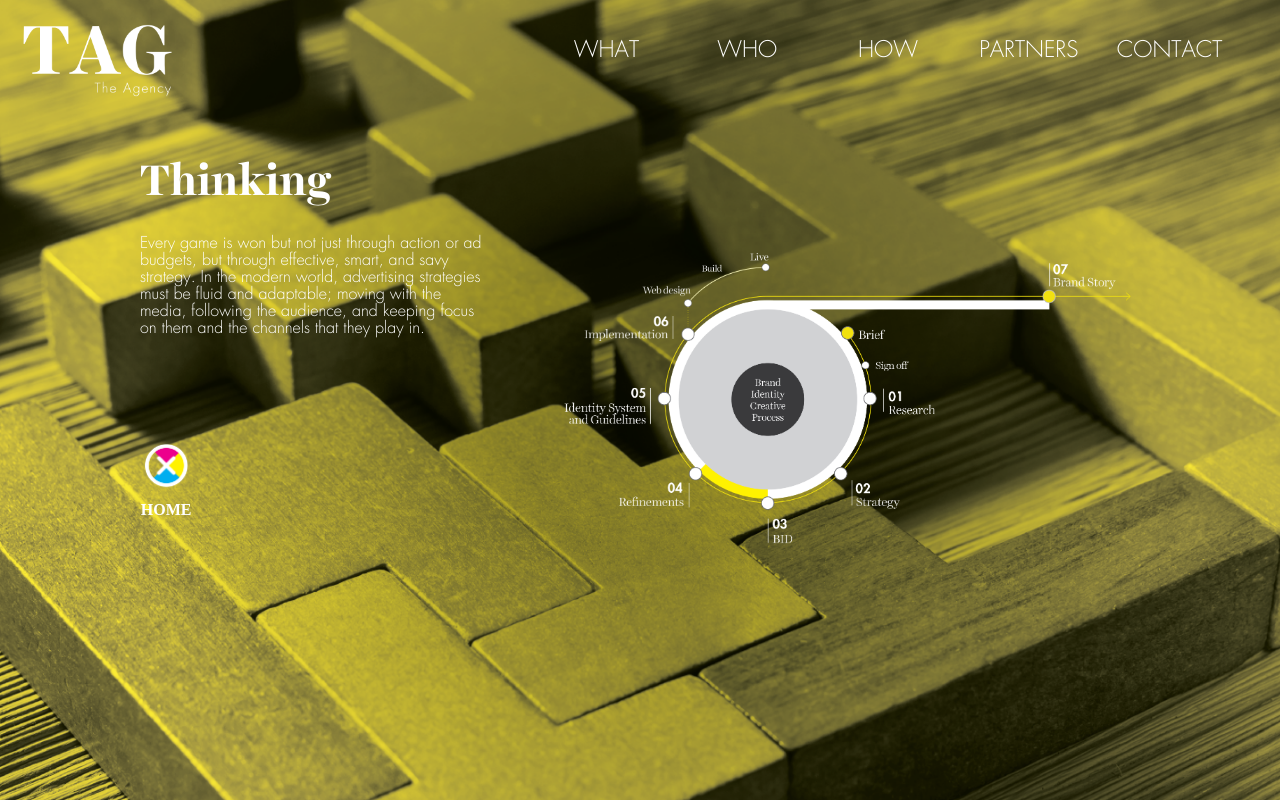
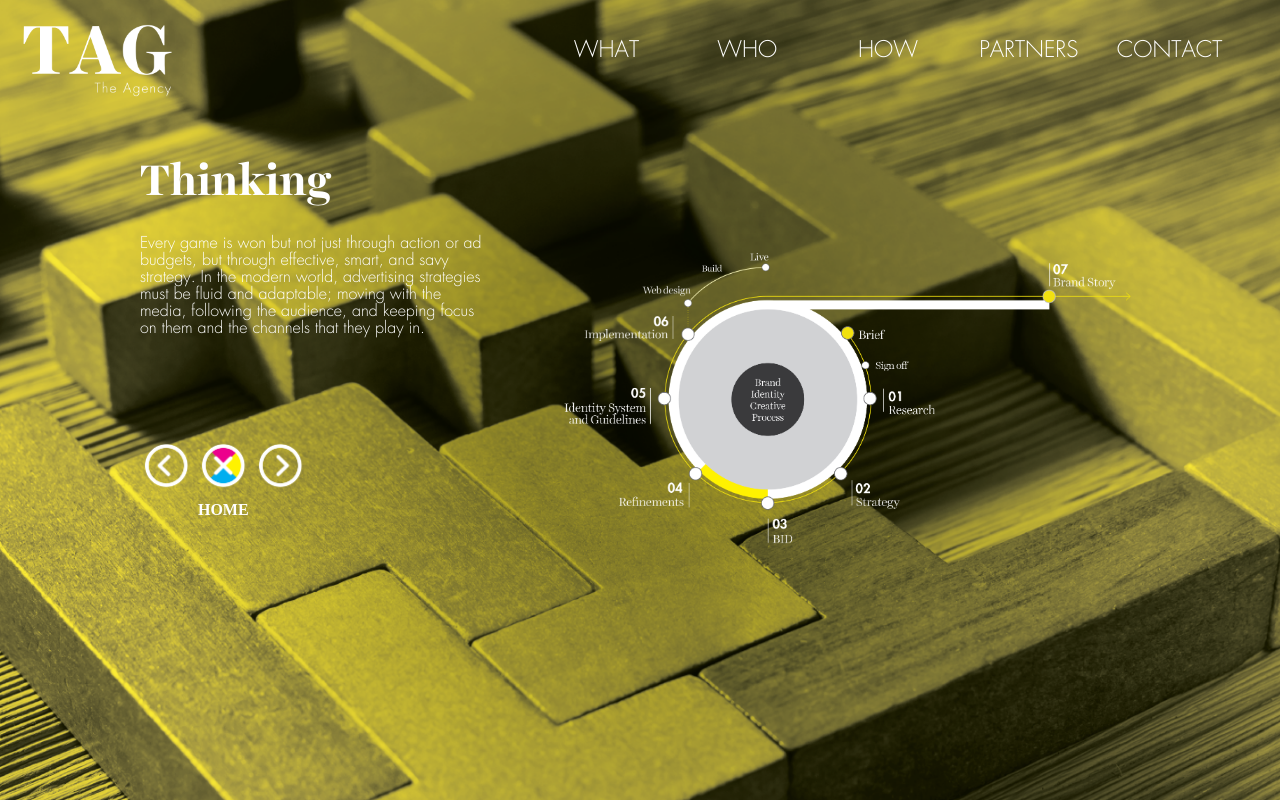
Before and after one commit to TagTheAgency/Tag-site-2.0, a PHP site: page /pages/strategy.html in a window 1280 px wide. Run offline with PHP 8.4, Linux system fonts and the light colour scheme.

Commit message:
add forward/back icons

```diff
--- a/pages/influencers.html
+++ b/pages/influencers.html
@@ -46,9 +46,15 @@
 				</div>
 			</div>
 			<div class="icons icons--light">
+				<div class="icons__icon" ng-click="go('/done')">
+					<div class="icons__image icons__image--back icons__image--back--light"></div>
+				</div>
 				<div class="icons__icon" ng-click="go('/')">
 					<div class="icons__image icons__image--home icons__image--home--light"></div>
 					<div class="icons__text">Home</div>
+				</div>
+				<div class="icons__icon" ng-click="go('/doing')">
+					<div class="icons__image icons__image--forward icons__image--forward--light"></div>
 				</div>
 			</div>
 		</div>
--- a/pages/production.html
+++ b/pages/production.html
@@ -46,9 +46,15 @@
 				</div>
 			</div>
 			<div class="icons icons--light">
+				<div class="icons__icon" ng-click="go('/influencers')">
+					<div class="icons__image icons__image--back icons__image--back--light"></div>
+				</div>
 				<div class="icons__icon" ng-click="go('/')">
 					<div class="icons__image icons__image--home icons__image--home--light"></div>
 					<div class="icons__text">Home</div>
+				</div>
+				<div class="icons__icon" ng-click="go('/vr')">
+					<div class="icons__image icons__image--forward icons__image--forward--light"></div>
 				</div>
 			</div>
 		</div>
--- a/pages/strategy.html
+++ b/pages/strategy.html
@@ -36,9 +36,15 @@
 				<img src="../imgs/TAG The Agency thinking page diagram-59.png">
 			</div>
 			<div class="icons icons--light">
+				<div class="icons__icon" ng-click="go('/vr')">
+					<div class="icons__image icons__image--back icons__image--back--light"></div>
+				</div>
 				<div class="icons__icon" ng-click="go('/')">
 					<div class="icons__image icons__image--home icons__image--home--light"></div>
 					<div class="icons__text">Home</div>
+				</div>
+				<div class="icons__icon" ng-click="go('/done')">
+					<div class="icons__image icons__image--forward icons__image--forward--light"></div>
 				</div>
 			</div>
 		</div>
--- a/pages/vr.html
+++ b/pages/vr.html
@@ -51,9 +51,15 @@
 				</div>
 			</div>
 			<div class="icons icons--light">
+				<div class="icons__icon" ng-click="go('/doing')">
+					<div class="icons__image icons__image--back icons__image--back--light"></div>
+				</div>
 				<div class="icons__icon" ng-click="go('/')">
 					<div class="icons__image icons__image--home icons__image--home--light"></div>
 					<div class="icons__text">Home</div>
+				</div>
+				<div class="icons__icon" ng-click="go('/thinking')">
+					<div class="icons__image icons__image--forward icons__image--forward--light"></div>
 				</div>
 				<div class="icons__icon" ng-click="openTab('https://itunes.apple.com/us/app/vrstudio/id1171505347')">
 					<div class="icons__image icons__image--app"></div>
--- a/pages/work.html
+++ b/pages/work.html
@@ -110,9 +110,15 @@
 				</div>
 			</div>
 			<div class="icons">
+				<div class="icons__icon" ng-click="go('/thinking')">
+					<div class="icons__image icons__image--back"></div>
+				</div>
 				<div class="icons__icon" ng-click="go('/')">
 					<div class="icons__image icons__image--home"></div>
 					<div class="icons__text">Home</div>
+				</div>
+				<div class="icons__icon" ng-click="go('/influencers')">
+					<div class="icons__image icons__image--forward"></div>
 				</div>
 			</div>
 		</div>
--- a/stylesheets/style.css
+++ b/stylesheets/style.css
@@ -189,7 +189,7 @@ header {
     float: left;
     width: 15%;
     padding-bottom: 15%;
-    margin: 0 20px 0 0;
+    margin: 0 5px 0 0;
     cursor: pointer; }
   .icons__image {
     width: 100%;
@@ -209,9 +209,20 @@ header {
       .icons__image--home--light {
         background-image: url("../imgs/icons/home-icon-white.png"); }
     .icons__image--app {
+      margin-left: 50px;
       width: 250%;
       background-position: center;
       background-image: url("../imgs/icons/Download_on_the_App_Store_Badge_US-UK_135x40.svg"); }
+    .icons__image--back {
+      background-image: url("../imgs/icons/Icon-71.png"); }
+      .icons__image--back--light {
+        -webkit-filter: invert(1);
+        filter: invert(1); }
+    .icons__image--forward {
+      background-image: url("../imgs/icons/Icon-72.png"); }
+      .icons__image--forward--light {
+        -webkit-filter: invert(1);
+        filter: invert(1); }
   .icons__text {
     text-transform: uppercase;
     font-family: 'Futura';
@@ -272,7 +283,7 @@ header {
     background-position: center; }
     @media only screen and (max-width: 64em) and (orientation: portrait) {
       .nav-top__logo {
-        width: 150px; } }
+        width: 200px; } }
     .nav-top__logo--dark {
       background-image: url("../imgs/logos/TAG_logo_tag_black_blacktag.png"); }
     .nav-top__logo--light {
@@ -383,36 +394,31 @@ header {
   .cmyk-crosses__image--blue:hover {
     background-image: url("../imgs//icons/cmyk-blue-active.png"); }
   .cmyk-crosses__text--blue {
-    color: #00AEEF;
-    text-shadow: 0px 0px 7px rgba(255, 255, 255, 0.5); }
+    color: #00AEEF; }
   .cmyk-crosses__image--pink {
     background-image: url("../imgs//icons/cmyk-pink.png"); }
   .cmyk-crosses__image--pink:hover {
     background-image: url("../imgs//icons/cmyk-pink-active.png"); }
   .cmyk-crosses__text--pink {
-    color: #EC008C;
-    text-shadow: 0px 0px 7px rgba(255, 255, 255, 0.5); }
+    color: #EC008C; }
   .cmyk-crosses__image--yellow {
     background-image: url("../imgs//icons/cmyk-yellow.png"); }
   .cmyk-crosses__image--yellow:hover {
     background-image: url("../imgs//icons/cmyk-yellow-active.png"); }
   .cmyk-crosses__text--yellow {
-    color: #FFF200;
-    text-shadow: 0px 0px 7px rgba(255, 255, 255, 0.5); }
+    color: #FFF200; }
   .cmyk-crosses__image--white {
     background-image: url("../imgs//icons/cmyk-white.png"); }
   .cmyk-crosses__image--white:hover {
     background-image: url("../imgs//icons/cmyk-white-active.png"); }
   .cmyk-crosses__text--white {
-    color: white;
-    text-shadow: 0px 0px 7px rgba(255, 255, 255, 0.5); }
+    color: white; }
   .cmyk-crosses__image--black {
     background-image: url("../imgs//icons/cmyk-black.png"); }
   .cmyk-crosses__image--black:hover {
     background-image: url("../imgs//icons/cmyk-black-active.png"); }
   .cmyk-crosses__text--black {
-    color: #231F20;
-    text-shadow: 0px 0px 7px rgba(255, 255, 255, 0.5); }
+    color: #231F20; }
 
 .work-examples {
   position: absolute;
--- a/stylesheets/style.scss
+++ b/stylesheets/style.scss
@@ -35,6 +35,8 @@ $play-icon:'play-icon.png';
 $app-icon:'icons/Download_on_the_App_Store_Badge_US-UK_135x40.svg';
 $loading-yellow-icon: 'icons/ring-yellow.svg';
 $loading-black-icon: 'icons/ring-black.svg';
+$back-icon: 'icons/Icon-71.png';
+$forward-icon: 'icons/Icon-72.png';
 
 ////////////////////////////////////////////////////////////////////////////////////////////////////////////
 //VARIABLES/////////////////////////////////////////////////////////////////////////////////////////////////
@@ -349,7 +351,7 @@ header {
 		float: left;
 		width: 15%;
 		padding-bottom: 15%;
-		margin: 0 20px 0 0;
+		margin: 0 5px 0 0;
 		cursor: pointer;
 		@include respond-to(handhelds) {
 			// margin: auto 0 auto 0;
@@ -375,10 +377,25 @@ header {
 			}
 		}
 		&--app {
+			margin-left: 50px;
 			width: 250%;
 			// width: 20%;
 			background-position: center;
 			background-image: url($img-path + $app-icon);
+		}
+		&--back {
+			&--light {
+				-webkit-filter: invert(1);
+				filter: invert(1);
+			}
+			background-image: url($img-path + $back-icon);
+		}
+		&--forward {
+			&--light {
+				-webkit-filter: invert(1);
+				filter: invert(1);
+			}
+			background-image: url($img-path + $forward-icon);
 		}
 	}
 	&__text {
@@ -439,7 +456,7 @@ header {
 		background-repeat: no-repeat;
 		background-position: center;
 		@include respond-to(handhelds) {
-			width: 150px;
+			width: 200px;
 		}
 		&--dark {
 			background-image: url($img-path + $logo-dark);
@@ -568,7 +585,6 @@ header {
 		}
 		&__text--#{$color} {
 			color: $hex;
-			text-shadow: 0px 0px 7px rgba(255, 255, 255, 0.5);
 		}
 	}
 }
```
Also changed, not shown: pages/blog.html (deleted), pages/store.html (deleted), 1 other file.
